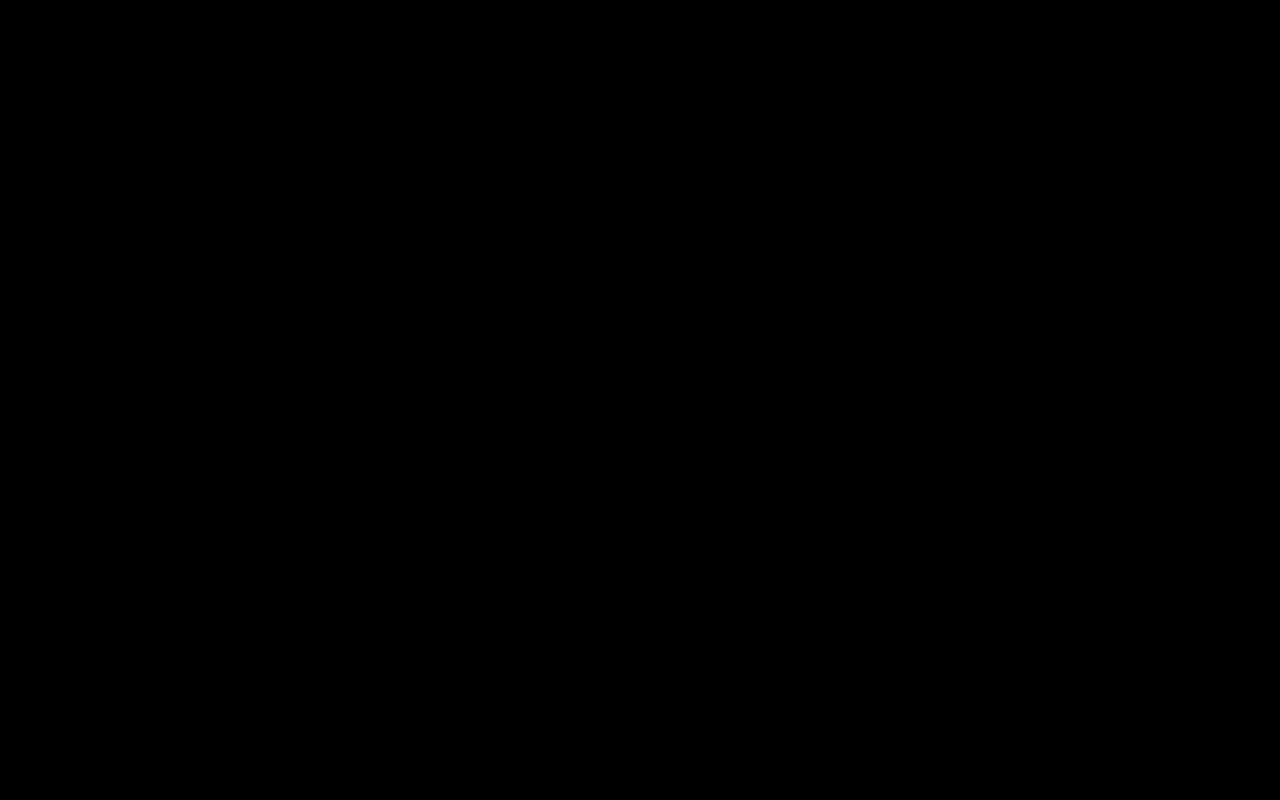
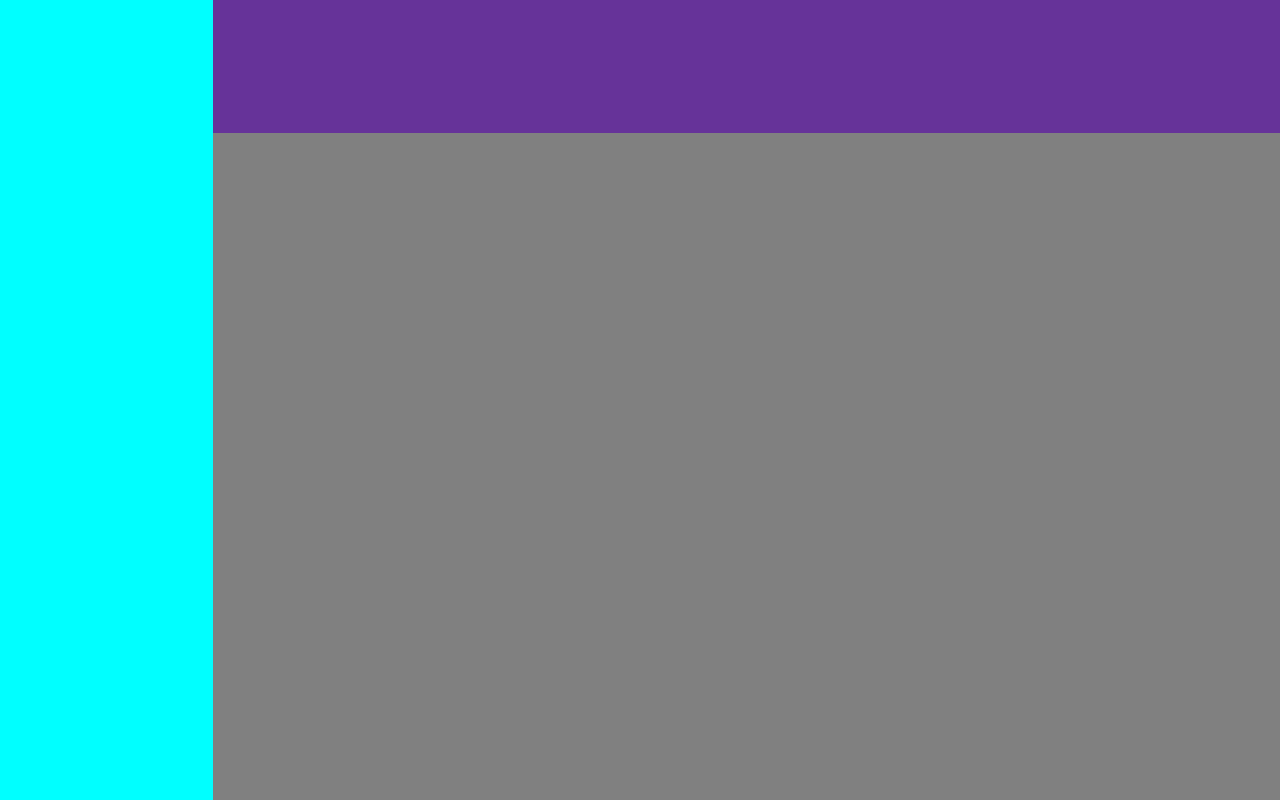
Before and after one commit to Julczan/odin_dashboard, a plain HTML site: page index.html in a window 1280 px wide. Drawn offline with Linux system fonts and the light colour scheme.

Commit message:
basic layout

```diff
--- a/index.html
+++ b/index.html
@@ -6,5 +6,9 @@
     <title>Document</title>
     <link rel="stylesheet" href="styles.css" />
   </head>
-  <body></body>
+  <body>
+    <div class="header"></div>
+    <div class="sidebar"></div>
+    <div class="main_content"></div>
+  </body>
 </html>
--- a/styles.css
+++ b/styles.css
@@ -1,3 +1,99 @@
+/* CSS RESET */
+/* 1. Use a more-intuitive box-sizing model */
+*,
+*::before,
+*::after {
+  box-sizing: border-box;
+}
+
+/* 2. Remove default margin */
+* {
+  margin: 0;
+}
+
+/* 3. Enable keyword animations */
+@media (prefers-reduced-motion: no-preference) {
+  html {
+    interpolate-size: allow-keywords;
+  }
+}
+
+body {
+  /* 4. Add accessible line-height */
+  line-height: 1.5;
+  /* 5. Improve text rendering */
+  -webkit-font-smoothing: antialiased;
+}
+
+/* 6. Improve media defaults */
+img,
+picture,
+video,
+canvas,
+svg {
+  display: block;
+  max-width: 100%;
+}
+
+/* 7. Inherit fonts for form controls */
+input,
+button,
+textarea,
+select {
+  font: inherit;
+}
+
+/* 8. Avoid text overflows */
+p,
+h1,
+h2,
+h3,
+h4,
+h5,
+h6 {
+  overflow-wrap: break-word;
+}
+
+/* 9. Improve line wrapping */
+p {
+  text-wrap: pretty;
+}
+h1,
+h2,
+h3,
+h4,
+h5,
+h6 {
+  text-wrap: balance;
+}
+
+/*
+  10. Create a root stacking context
+*/
+#root,
+#__next {
+  isolation: isolate;
+}
+/*  */
+
 body {
   background-color: black;
+  display: grid;
+  height: 100vh;
+  grid-template-columns: 1fr 5fr;
+  grid-template-rows: 1fr 5fr;
 }
+
+.sidebar {
+  background-color: aqua;
+  grid-row: 1 / 3;
+}
+
+.header {
+  background-color: rebeccapurple;
+  grid-column: 2 / 3;
+}
+
+.main_content {
+  background-color: grey;
+}
```
